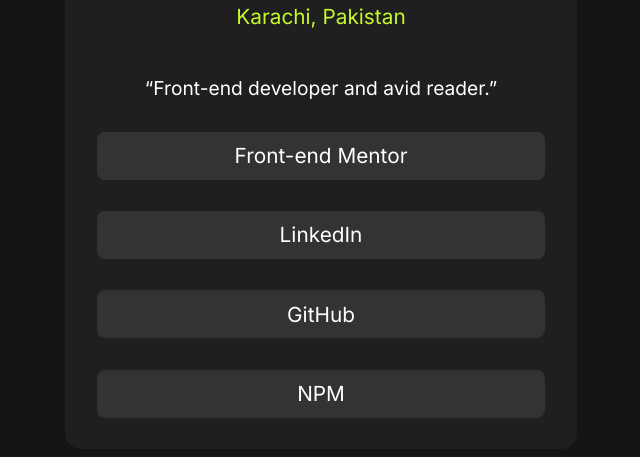
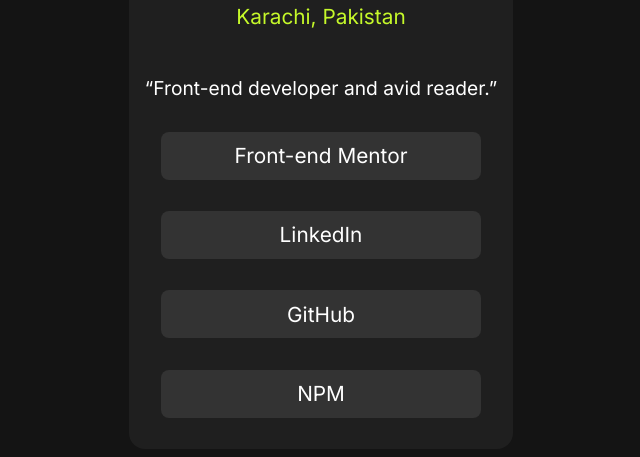
Before and after one commit to RehanKhaz/Social-Link-Profile, a plain HTML site: page index.html in a window 1280 px wide. Shown: the part 291-748 px from the top of the page, without its empty margins (319-959 px from the left). Drawn offline with Linux system fonts and the light colour scheme.

Commit message:
Social Link Profile

```diff
--- a/style.css
+++ b/style.css
@@ -75,11 +75,11 @@ h1 {
 }
 @media only screen and ( width >=550px){
   img { height: 15vh ; width: 15vb;}
-  main { width: 40vw ; height:  85%}
+  main { width: 30vw ; height:  85%}
   h1 {font-size: 3vw;}
-  p {font-size: 2vw;  margin-top: -3vh;}
-  button { width: 35vw ; height: 6vh; font-size : 2vw;}
-  q { font-size : 0.8rem; width : 40vw; text-align: center;}
+  p {font-size: 1.5vw;  margin-top: -3vh;}
+  button { width: 25vw ; height: 6vh; font-size : 1.5vw;}
+  q { font-size : 1rem; width : 28vw; text-align: center;}
 }
 
 
```
